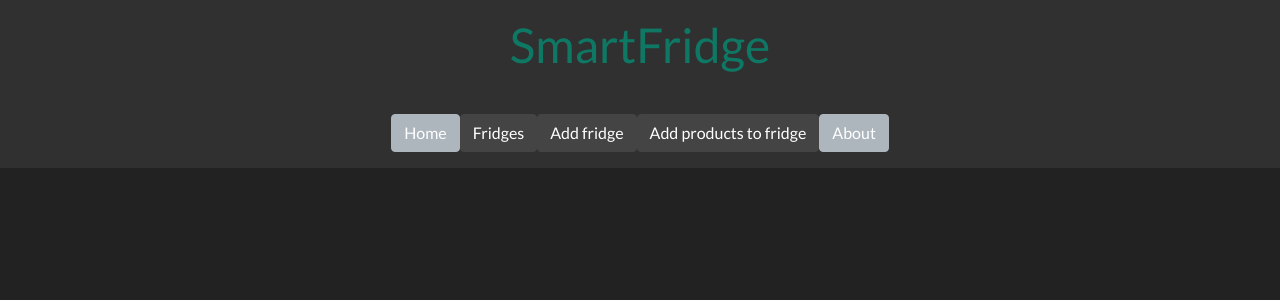
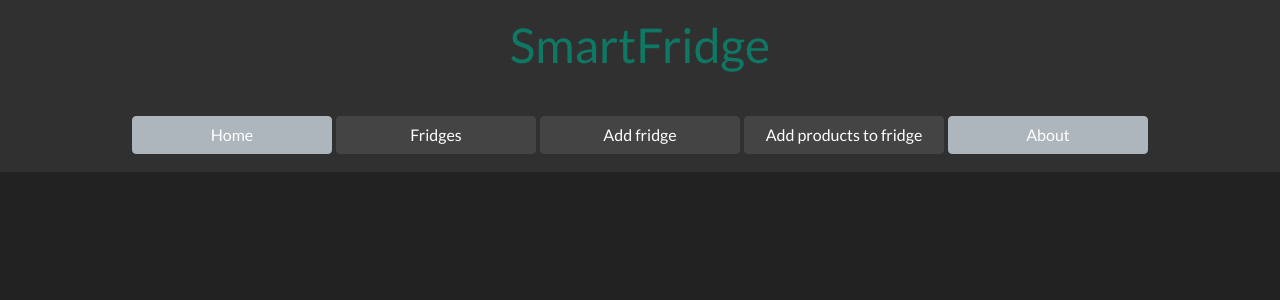
Before and after one commit to lukaszziobro89/spring-thymeleaf, a Spring Boot app: page /home in a window 1280 px wide. Shown: the top 300 px of the page. Run offline with Spring Boot 4, Linux system fonts and the light colour scheme.

Commit message:
css changes

```diff
--- a/src/main/resources/static/styles/styles2.css
+++ b/src/main/resources/static/styles/styles2.css
@@ -30,3 +30,8 @@
 .badge{
     margin: 5px;
 }
+
+.btn-margin {
+    margin: 2px;
+    width: 200px;
+}
```
